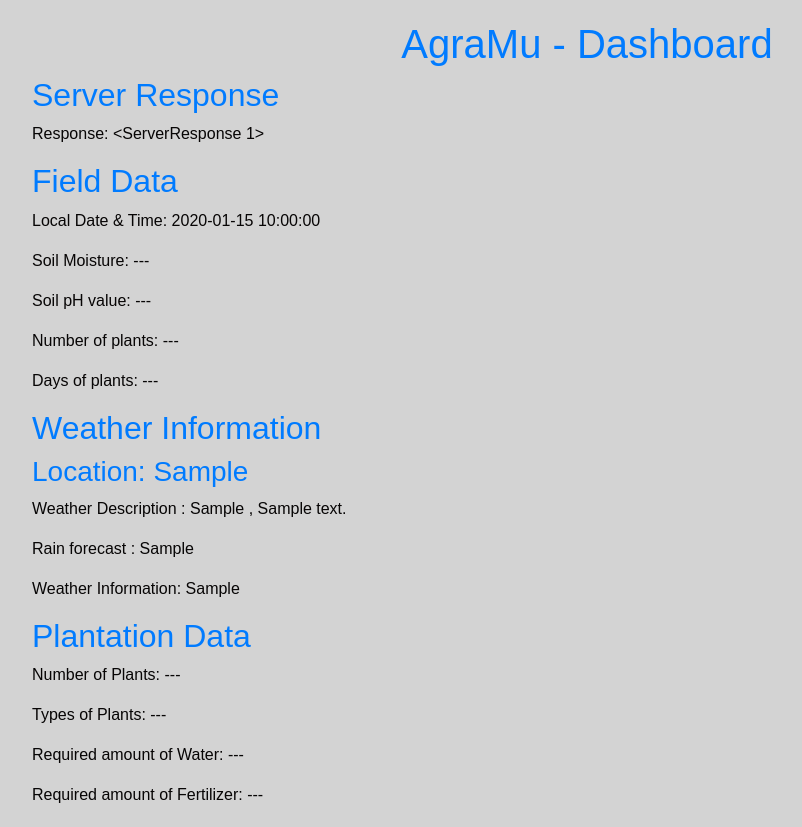
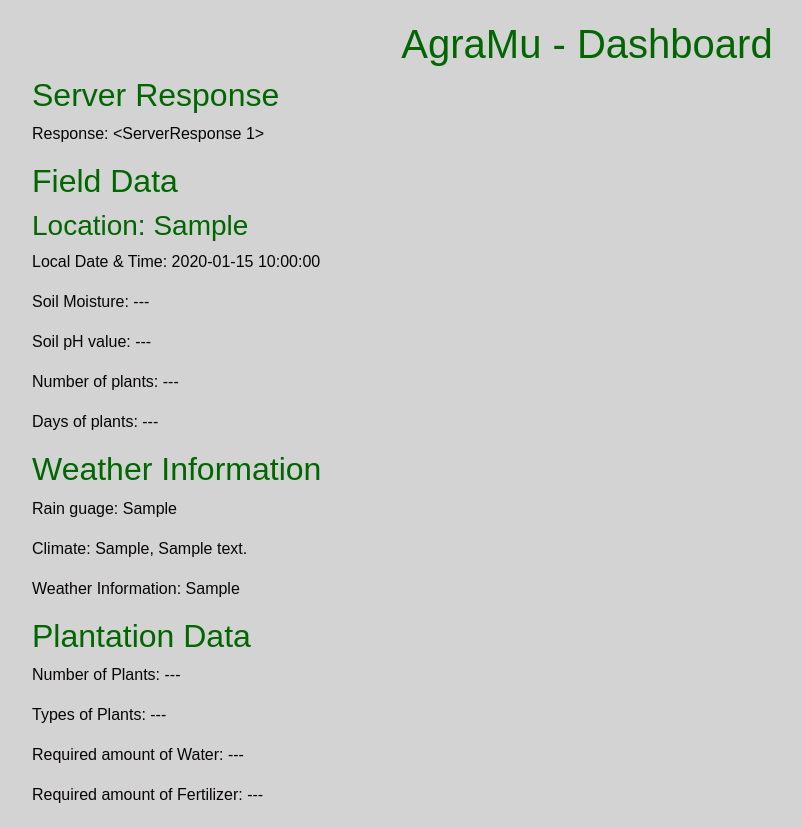
Before and after one commit to LKalana/Agra, a Flask app: template AgraMu/WebApp/templates/index.html in a window 1280 px wide. Shown: the whole page, without its empty margins (53-855 px from the left). Run offline with Flask 3, Linux system fonts and the light colour scheme; data comes from the database, SQL or seed files in the repository; both versions use the stored data as it was after the commit; the template is opened without the code that fills it: values that come from a table or form of the project are taken from there, most other values are stand-ins (such as "Sample title", 1, 10 or a date in 2020); some libraries are stand-ins or nearby versions.

Commit message:
Raindata Added

```diff
--- a/AgraMu/WebApp/App.py
+++ b/AgraMu/WebApp/App.py
@@ -36,33 +36,51 @@ def send_request():
     # Get weather data from OpenWeatherMap API
     weather_url = f'http://api.openweathermap.org/data/2.5/weather?q={CITY_NAME}&appid={OPENWEATHERMAP_API_KEY}&units=metric'
     weather_response = requests.get(weather_url)
+
     # To read the JSON of Openwethermap, use below link.
     # https://openweathermap.org/current
     try:
         weather_data = weather_response.json()
+        # There is an issue with adding Rain guage data.
+        #rain = weather_data['rain']['1h']
         temperature = weather_data['main']['temp']
         humidity = weather_data['main']['humidity']
         city_ = weather_data['name']
-        weather_main = weather_data['weather'][0]['main']
+        city_info = f'{city_}' # If you want to show this, Add it to return html_render.
         weather_description = weather_data['weather'][0]['description']
-        city_info = f'{city_}' # If you want to show this, Add it to return html_render.
-        weather_info = f'Temperature: {temperature}°C, Humidity: {humidity} g.m-3, Main Weather: {weather_main}, Description: {weather_description}'
+        weather_info = f'Temperature: {temperature}°C, Humidity: {humidity} g.m-3'
     except Exception as e:
         weather_info = f'Error fetching weather data: {e}'
 
+    try:
+        # Send a request to the ESP8266 server
+        server_ip = "192.168.1.156"
+        server_port = 80
+        url = f"http://{server_ip}:{server_port}/"
+        response = requests.get(url)
+        if response.status_code == 200:
+            # If the response is successful, extract the server response
+            server_response = response.text
+            # Create a new ServerResponse object and add it to the database
+            new_response = ServerResponse(response_text=server_response)
+            db.session.add(new_response)
+            db.session.commit()
+        else:
+            # If there's an error in the response, display an error message
+            server_response = f"Error: {response.status_code} - {response.text}"
+    except requests.ConnectionError as e:
+        # If there's an error connecting to the server, display the connection error
+        server_response = f"Error connecting to the server: {e}"
+
+    # Add a timestamp to the server response
+    timestamp = datetime.now().strftime("%Y-%m-%d %H:%M:%S")
     # Extract rain information
     rain_info_1h = weather_data.get("rain", {}).get("1h", "No rain gauge data")
     rain_info_main = weather_data['weather'][0]['main']
     rain_info_description = weather_data['weather'][0]['description']
-
-    # Add a timestamp to the server response
-    timestamp = datetime.now().strftime("%Y-%m-%d %H:%M:%S")
-
-    # Create a placeholder server response
-    server_response = "Field Network Fail"  # You can customize this message
-
+    #server_response_with_timestamp = f"{timestamp} - {server_response}"
     # Render the HTML template with the server response and weather information
-    return render_template('index.html', server_response=server_response, time_info=timestamp, weather_info=weather_info, city_info=city_info, rain_info_1h=rain_info_1h, rain_info_main=rain_info_main, rain_info_description=rain_info_description)
+    return render_template('index.html', server_response=server_response, time_info = timestamp, weather_info = weather_info, city_info = city_info, rain_info_1h = rain_info_1h, rain_info_main=rain_info_main, rain_info_description = rain_info_description)
 
 if __name__ == "__main__":
     # Run the Flask app on port 5000 with debug mode enabled
--- a/AgraMu/WebApp/templates/index.html
+++ b/AgraMu/WebApp/templates/index.html
@@ -24,7 +24,7 @@
             background-color: lightgray;
         }
         h1, h2, h3 {
-            color: #007BFF;
+	color: #006600;
         }
         p {
             color: #070505;
@@ -33,12 +33,14 @@
 </head>
 <body>
     <div class="container">
-        <center><h1>AgraMu - Dashboard</h1></center>
+        <center><h1>AgraMu - Dashboard</h1>
+  </center>
         <!-- Display the server response (data from field) -->
         <h2>Server Response</h2>
-        <p>Response: {{ server_response }}</p>
+  <p>Response: {{ server_response }}</p>
         <!-- Display field data -->
         <h2>Field Data</h2>
+        <h3>Location: {{ city_info }}</h3>
         <p>Local Date & Time: {{ time_info }}</p>
         <p>Soil Moisture: --- </p>
         <p>Soil pH value: --- </p>
@@ -47,9 +49,8 @@
         <!-- Display real-time weather information -->
         {% if city_info %}
         <h2>Weather Information</h2>
-        <h3>Location: {{ city_info }}</h3>
-        <p>Weather Description : {{ rain_info_main }} , {{ rain_info_description }}</p>
-        <p>Rain forecast : {{ rain_info_1h }}</p>
+        <p>Rain guage: {{ rain_info_1h }}</p>
+        <p>Climate: {{ rain_info_main }}, {{rain_info_description}}</p>
         {% endif %}
         {% if weather_info %}
             <p>Weather Information: {{ weather_info }}</p>
@@ -62,7 +63,7 @@
         <p>Types of Plants: --- </p>
         <p>Required amount of Water: --- </p>
         <p>Required amount of Fertilizer: --- </p>
-    </div>
+</div>
 
     <!-- Bootstrap JS and Popper.js scripts (required for Bootstrap components) -->
     <script src="https://code.jquery.com/jquery-3.3.1.slim.min.js"></script>
```
Also changed, not shown: instance/responses.db.
